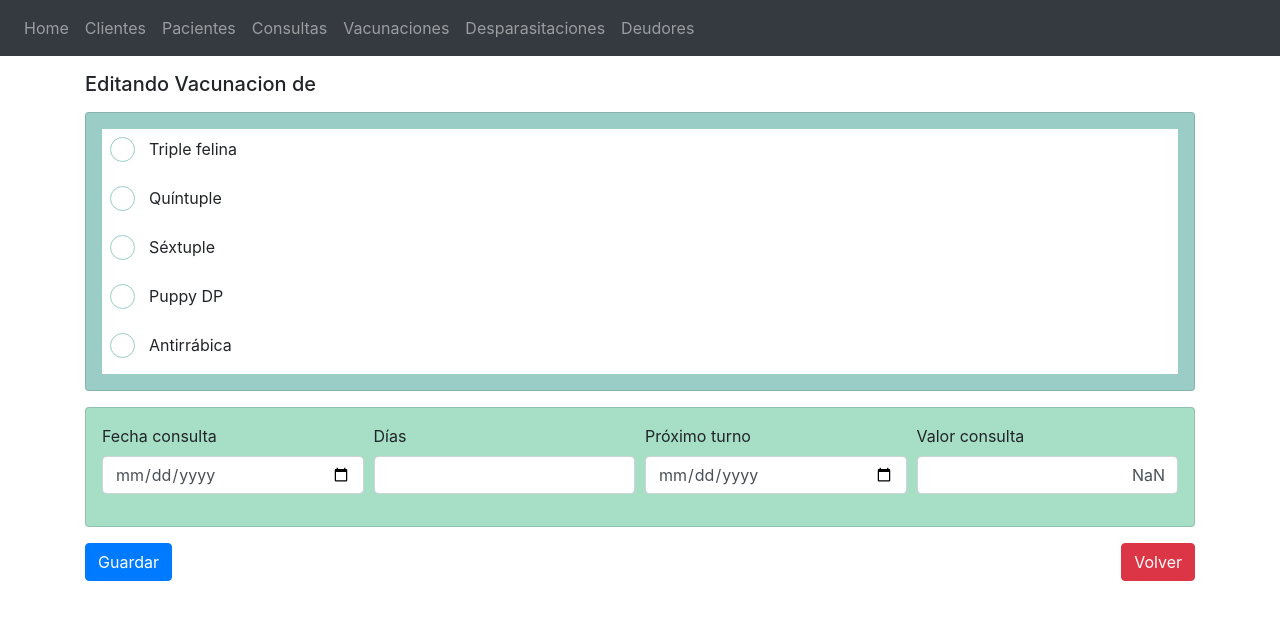
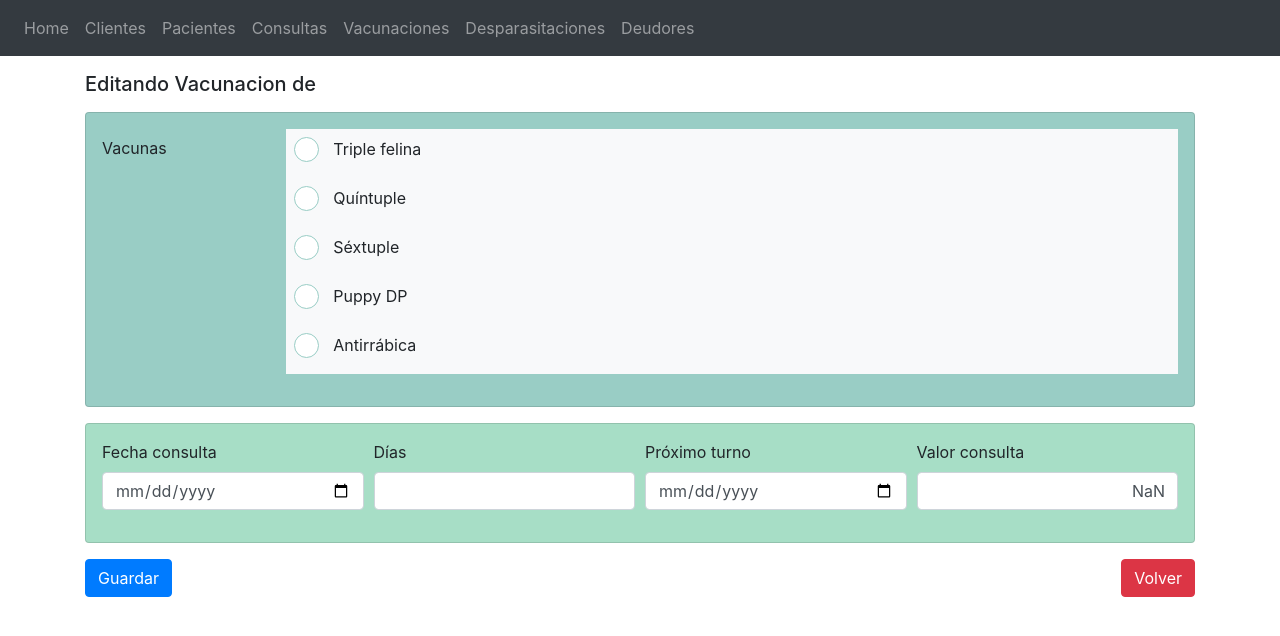
Before and after one commit to omelendrez/medical-records-frontend, a React (Create React App) app: page /edit-vacunacion/1 in a window 1280 px wide. Shown: the top 636 px of the page. Built offline with nearby package versions, Linux system fonts and the light colour scheme; no server answers.

Commit message:
Resolve #170

```diff
--- a/src/components/Checkbox.css
+++ b/src/components/Checkbox.css
@@ -16,6 +16,6 @@ input[type="checkbox"] + label::before {
 }
 
 input[type="checkbox"]:checked+label::before {
-  box-shadow: inset 0px 0px 0px 4px #fff;
+  box-shadow: inset 0px 0px 0px 1px #000;
   background-color: #99CDC5;
 }
--- a/src/components/Checkbox.jsx
+++ b/src/components/Checkbox.jsx
@@ -3,7 +3,7 @@ import './Checkbox.css'
 
 const Checkbox = ({ id, label, checked, handleChange }) => {
   return (
-    <div className="bg-white p-2">
+    <div className="bg-light p-2">
       <input type="checkbox" checked={checked} id={id} onChange={handleChange} />
       <label className="checkbox" htmlFor={id}>{label}</label>
     </div>
--- a/src/components/vaccinations/VaccinationAdd.jsx
+++ b/src/components/vaccinations/VaccinationAdd.jsx
@@ -42,10 +42,13 @@ const VaccinationAdd = props => {
 
   const handleCheckbox = (e => {
     error && setError(false)
-    let { id } = e.target
+    const { id } = e.target
     const { vaccinesState } = form
     const newState = vaccinesState.map(vaccine => {
-      vaccine.checked = (vaccine.id === parseInt(id)) ? !vaccine.checked : vaccine.checked
+      if (vaccine.id === parseInt(id)) {
+        const { checked } = vaccine
+        vaccine = { ...vaccine, checked: !checked }
+      }
       return vaccine
     })
     setForm({
@@ -56,6 +59,11 @@ const VaccinationAdd = props => {
 
   const handleSave = (e => {
     e.preventDefault()
+    const vaccines = form.vaccinesState.filter(vaccine => vaccine.checked).map(vaccine => vaccine.name)
+    if (!vaccines.length) {
+      return setError('Debe seleccionar por lo menos una vacuna')
+    }
+    form.vaccination = vaccines.join(', ')
     saveVaccination(form)
       .then(() => goBack())
       .catch(err => {
@@ -78,13 +86,18 @@ const VaccinationAdd = props => {
             <form>
 
               <div className="form-container card p-3 mb-3">
+                <div className="form-group row">
+                  <label htmlFor="deworming" className="col-sm-2 col-form-label">Vacunas</label>
+                  <div className="col-sm-10">
                     {vaccinesList.map(vaccine => <Checkbox
                       key={vaccine.id}
                       id={vaccine.id}
                       label={vaccine.name}
                       handleChange={handleCheckbox}
-                  checked={form.vaccinesState.find(item => vaccine.id === item.id).checked}
                     />)}
+                  </div>
+                </div>
+
               </div>
 
               <FormFooter form={form} handleChange={handleChange} />
--- a/src/components/vaccinations/VaccinationEdit.jsx
+++ b/src/components/vaccinations/VaccinationEdit.jsx
@@ -16,7 +16,6 @@ const VaccinationEdit = props => {
     vaccine.checked = false
     return vaccine
   })
-
   const [form, setForm] = useState({
     id: '',
     customerId: '',
@@ -31,7 +30,14 @@ const VaccinationEdit = props => {
   useEffect(() => {
     getVaccination(props.match.params.vaccinationId)
       .then(vaccination => {
-        setForm({ ...vaccination, vaccinesState })
+        const vaccinesUsed = vaccination.vaccination.split(', ')
+        const newVaccinesState = vaccinesState.map(vaccine => {
+          if (vaccinesUsed.find(name => name === vaccine.name)) {
+            vaccine = { ...vaccine, checked: true }
+          }
+          return vaccine
+        })
+        setForm({ ...vaccination, vaccinesState: newVaccinesState })
         getPet(vaccination.petId)
           .then(pet => setPet(pet))
       })
@@ -49,10 +55,13 @@ const VaccinationEdit = props => {
 
   const handleCheckbox = (e => {
     error && setError(false)
-    let { id } = e.target
+    const { id } = e.target
     const { vaccinesState } = form
     const newState = vaccinesState.map(vaccine => {
-      vaccine.checked = (vaccine.id === parseInt(id)) ? !vaccine.checked : vaccine.checked
+      if (vaccine.id === parseInt(id)) {
+        const { checked } = vaccine
+        vaccine = { ...vaccine, checked: !checked }
+      }
       return vaccine
     })
     setForm({
@@ -63,6 +72,11 @@ const VaccinationEdit = props => {
 
   const handleSave = (e => {
     e.preventDefault()
+    const vaccines = form.vaccinesState.filter(vaccine => vaccine.checked).map(vaccine => vaccine.name)
+    if (!vaccines.length) {
+      return setError('Debe seleccionar por lo menos una vacuna')
+    }
+    form.vaccination = vaccines.join(', ')
     saveVaccination(form)
       .then(() => goBack())
       .catch(err => {
@@ -85,13 +99,19 @@ const VaccinationEdit = props => {
             <form>
 
               <div className="form-container card p-3 mb-3">
-                {vaccinesList.map(vaccine => <Checkbox
-                  key={vaccine.id}
-                  id={`chk${vaccine.id}`}
-                  label={vaccine.name}
-                  handleChange={handleCheckbox}
-                  checked={form.vaccinesState.find(item => vaccine.id === item.id).checked}
-                />)}
+                <div className="form-group row">
+                  <label htmlFor="deworming" className="col-sm-2 col-form-label">Vacunas</label>
+                  <div className="col-sm-10">
+                    {vaccinesList.map(vaccine => <Checkbox
+                      key={vaccine.id}
+                      id={vaccine.id}
+                      label={vaccine.name}
+                      handleChange={handleCheckbox}
+                      checked={form.vaccinesState.find(v => v.id === vaccine.id).checked}
+                    />)}
+                  </div>
+                </div>
+
               </div>
 
               <FormFooter form={form} handleChange={handleChange} />
```
Lines whose indentation alone changed are shown as unchanged.
